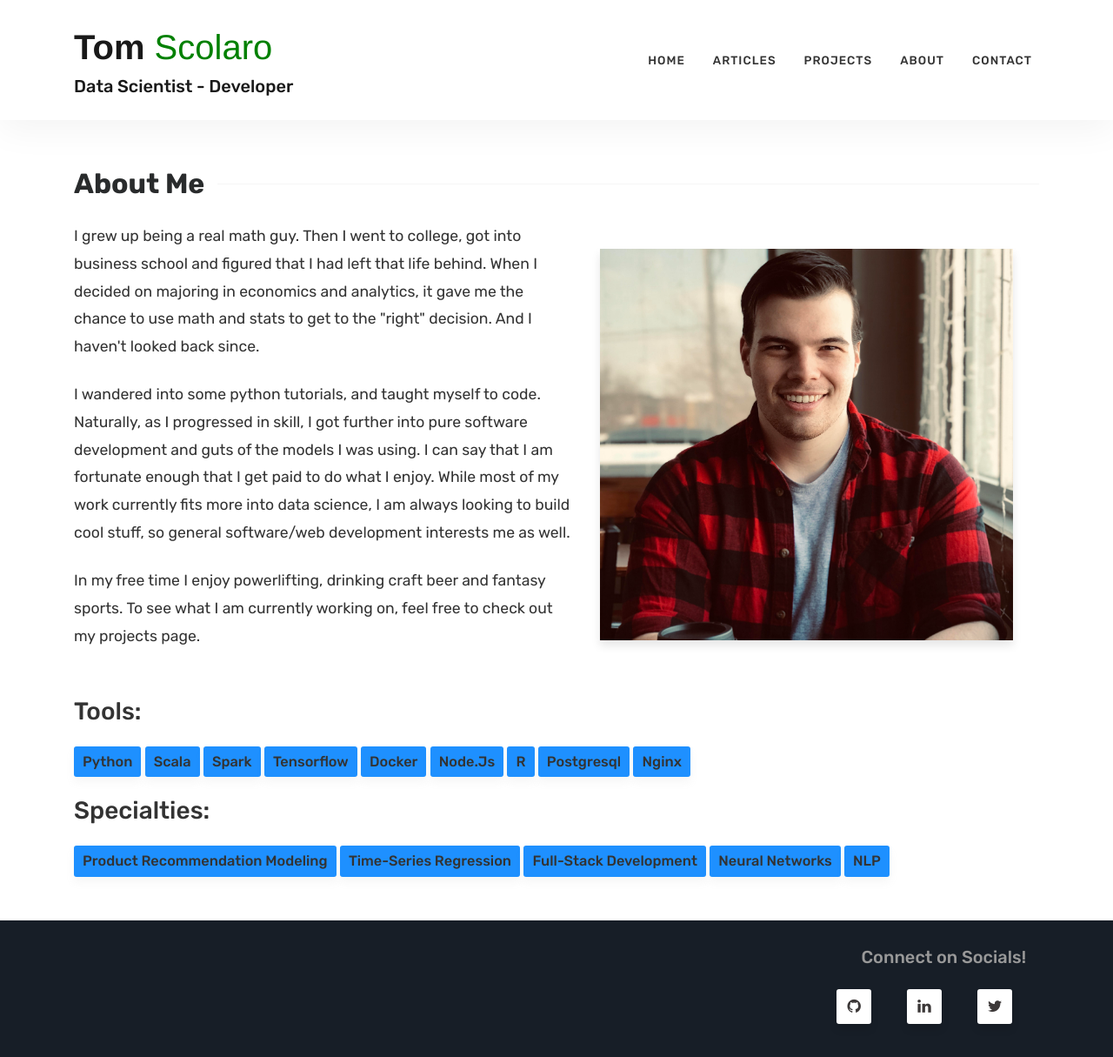
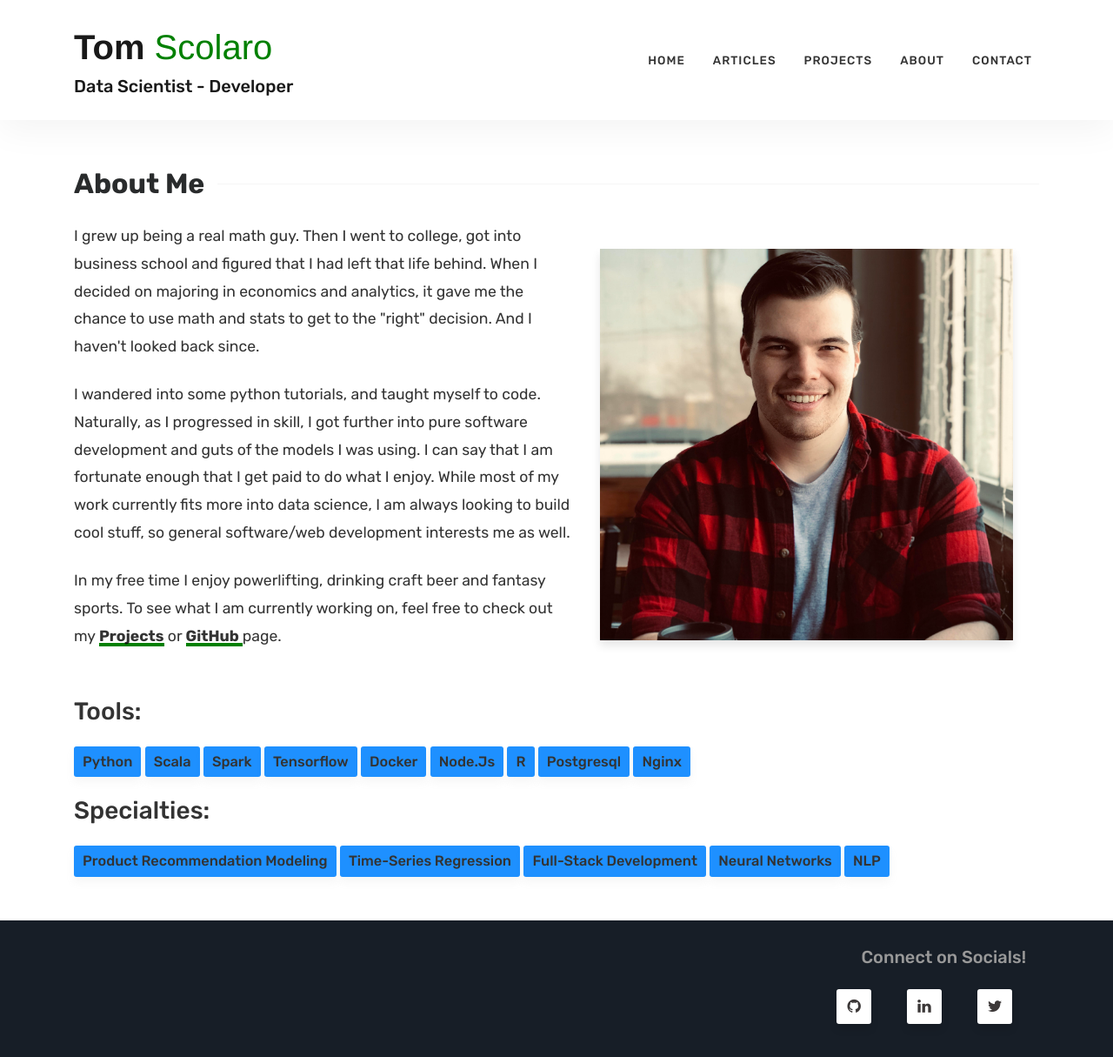
Before and after one commit to tomscolaro/blog, a Jekyll site: the page built from about.html, in a window 1280 px wide and 1215 px high. Shown: the whole window at 87% size. Built offline with Jekyll 4.4.1, drawn with Linux system fonts in a browser that asks for light colours.

```diff
--- a/about.html
+++ b/about.html
@@ -21,7 +21,9 @@
   build cool stuff, so general software/web development interests me as well.
 </p>
 <p>
-  In my free time I enjoy powerlifting, drinking craft beer and fantasy sports. To see what I am currently working on, feel free to check out my projects page.
+  In my free time I enjoy powerlifting, drinking craft beer and fantasy sports. To see what I am currently working on, feel free to check out
+  my     <a class= 'inline-links' href="{{ site.baseurl }}/projects.html">Projects</a>
+   or  <a class= 'inline-links' href="https://github.com/tomscolaro"> GitHub </a>  page.
 </p>
 </div>
 
--- a/assets/css/theme.css
+++ b/assets/css/theme.css
@@ -10,6 +10,12 @@
     -o-transition: all 0.3s;
     transition: all 0.3s;
   display: inline-block;
+}
+
+.inline-links {
+  font-weight: bold;
+  text-decoration: none;
+
 }
 
 .footersocial a{
@@ -40,6 +46,8 @@
 	background:rgba(0,0,0,.07);
 	text-decoration:none;
 }
+
+
 
 .about-text img {
   float: right;
@@ -480,8 +488,8 @@
 	line-height:1.8;
 	color:rgba(0,0,0,.8);
 }
-.article-post a {color:inherit; box-shadow:inset 0 -2px 0 rgba(255, 229, 31,1), 0 2px 0 rgba(255, 229, 31,1);}
-.article-post a:hover {box-shadow:inset 0 -30px 0 rgba(255, 229, 31,1), 0 2px 0 rgba(255, 229, 31,1);text-decoration:none;}
+.article-post a {color:inherit; box-shadow:inset 0 -2px 0 rgba(0,128,0 ,1 ), 0 2px 0 rgba(0,128,0 ,1 );}
+.article-post a:hover {box-shadow:inset 0 -30px 0 rgba(0,128,0 ,1 ), 0 2px 0 rgba(0,128,0 ,1 );text-decoration:none;}
 blockquote {
 	border-left:4px solid #6FD350;
 	padding:0 20px;
```
Also changed, not shown: 3 other files.
